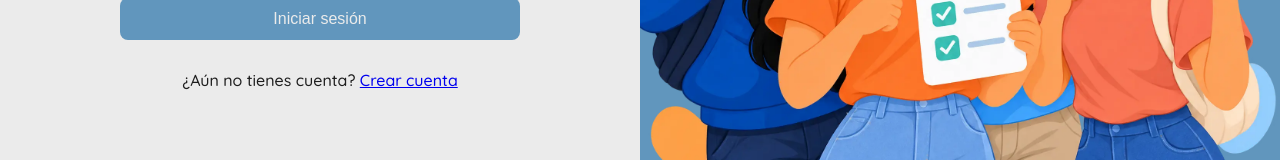
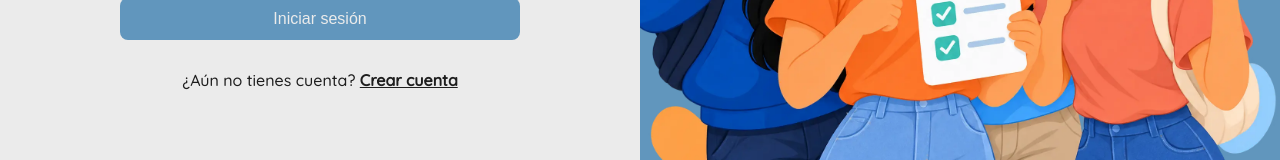
Before and after one commit to titoValen/colabo, a React (Vite) app in the folder client/: page /iniciar-sesion in a window 1280 px wide. Shown: the part 471-631 px from the top of the page. Built offline with nearby package versions, Linux system fonts and the light colour scheme; no server answers.

Commit message:
feat: agregar estilos para el logo y enlaces de cambio en la página de autenticación

```diff
--- a/client/src/styles/auth.css
+++ b/client/src/styles/auth.css
@@ -87,3 +87,17 @@
   max-width: 100%;
   object-fit: contain;
 }
+
+.auth-logo {
+  margin-bottom: 2rem;
+}
+
+.auth-logo img {
+  width: 450px;
+  height: auto;
+}
+
+.auth-switch a {
+  color: var(--color-black);
+  font-weight: bold;
+}
```
